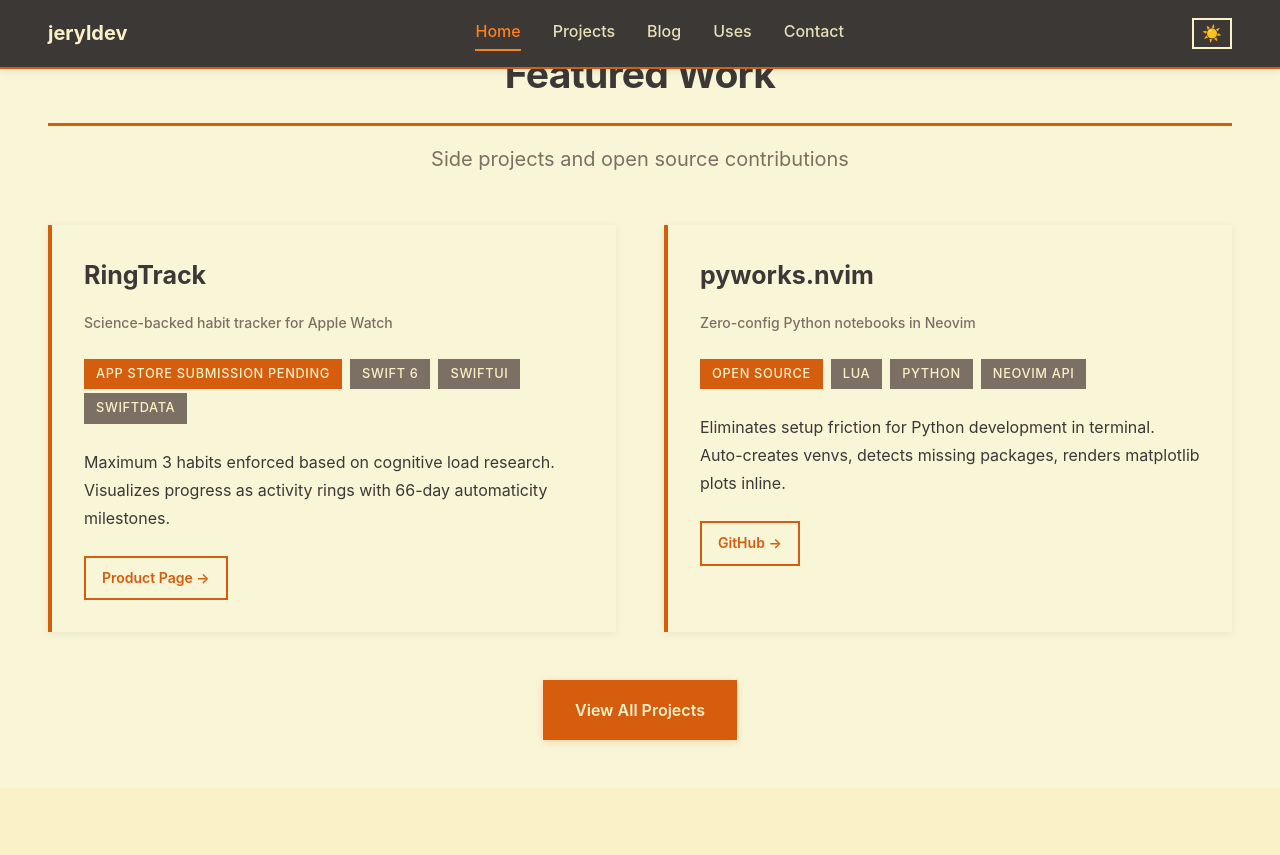
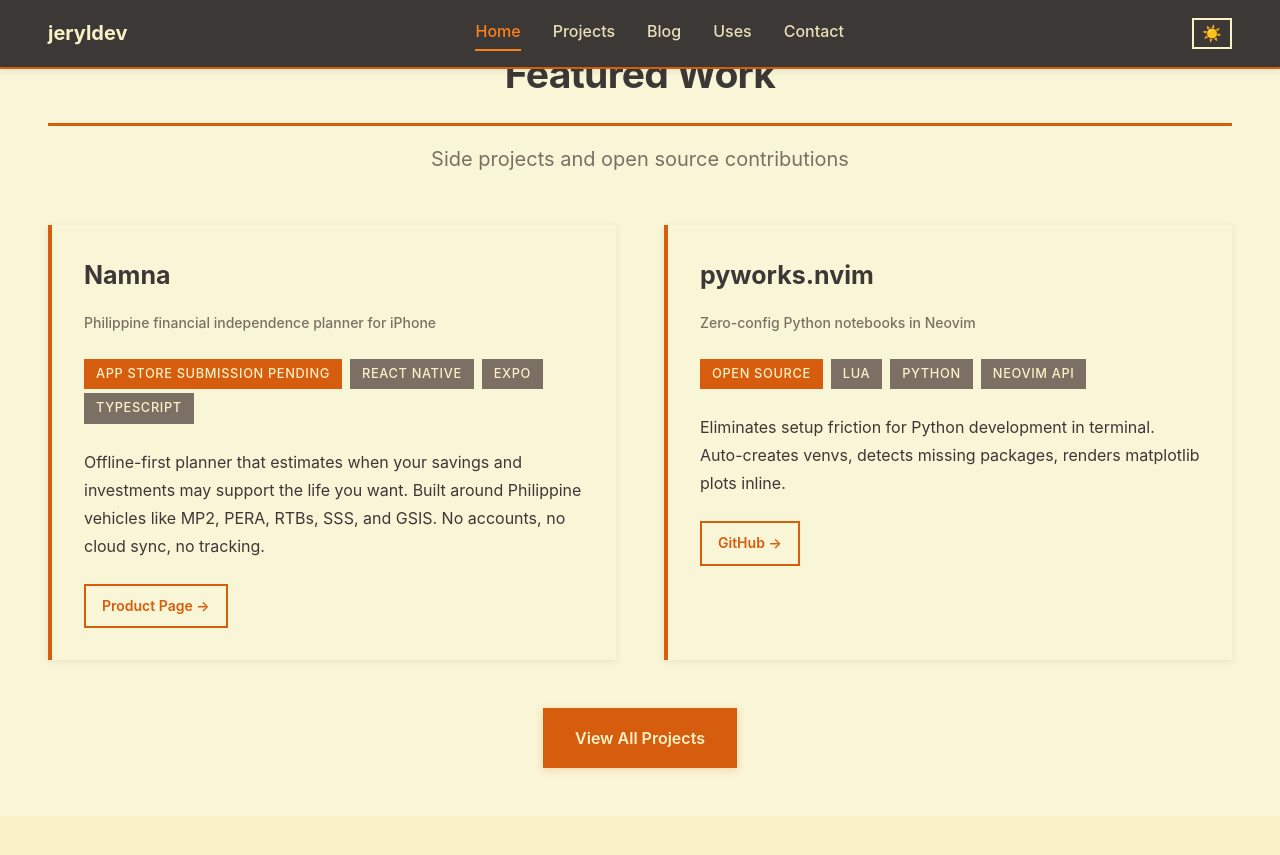
Before and after one commit to jeryldev/jeryldev.github.io, a Jekyll site: the page built from index.html, in a window 1280 px wide and 900 px high, scrolled down 714 px. Shown: the top 855 px of the window. Built offline with Jekyll 4.4.1, drawn with Linux system fonts in a browser that asks for light colours.

Commit message:
Swap RingTrack for Namna on the projects page
RingTrack was the only featured project in iOS territory on the
projects grid. With its pages hidden, listing it here alongside
open-source devtools read as inconsistent. Namna is the next iOS
project, already deep in pre-launch work, and fits the same card
shape the page was designed for.

```diff
--- a/_data/projects.yml
+++ b/_data/projects.yml
@@ -1,23 +1,28 @@
-- name: RingTrack
-  tagline: Science-backed habit tracker for Apple Watch
-  description: Maximum 3 habits enforced based on cognitive load research. Visualizes progress as activity rings with 66-day automaticity milestones.
-  date: 2026-01-20
+- name: Namna
+  tagline: Philippine financial independence planner for iPhone
+  description: Offline-first planner that estimates when your savings and investments may support the life you want. Built around Philippine vehicles like MP2, PERA, RTBs, SSS, and GSIS. No accounts, no cloud sync, no tracking.
+  date: 2026-04-18
   tech:
-    - Swift 6
-    - SwiftUI
-    - SwiftData
-    - watchOS 11
+    - React Native
+    - Expo
+    - TypeScript
+    - SQLite
   status: App Store submission pending
   highlights:
-    - 3-habit focus based on Lally et al. research
-    - Cross-device sync via WatchConnectivity
-    - 7-day advance notification scheduling
-    - Seven mood-based themes
+    - Take-home-pay-first inputs (not gross salary)
+    - Presets for MP2, PERA, PSE, RTBs, SSS, GSIS, and more
+    - Future scenarios to model life changes without changing the current plan
+    - English and Filipino throughout
+    - All data stays on the device — SQLite, no backend
   links:
     - label: Product Page
-      url: /ringtrack/
+      url: /namna/
     - label: Privacy Policy
-      url: /ringtrack-privacy/
+      url: /namna-privacy/
+    - label: Support
+      url: /namna-support/
+    - label: Blog Post
+      url: /blog/2026/04/18/namna-financial-independence-for-filipinos/
   featured: true
 
 - name: pyworks.nvim
```
